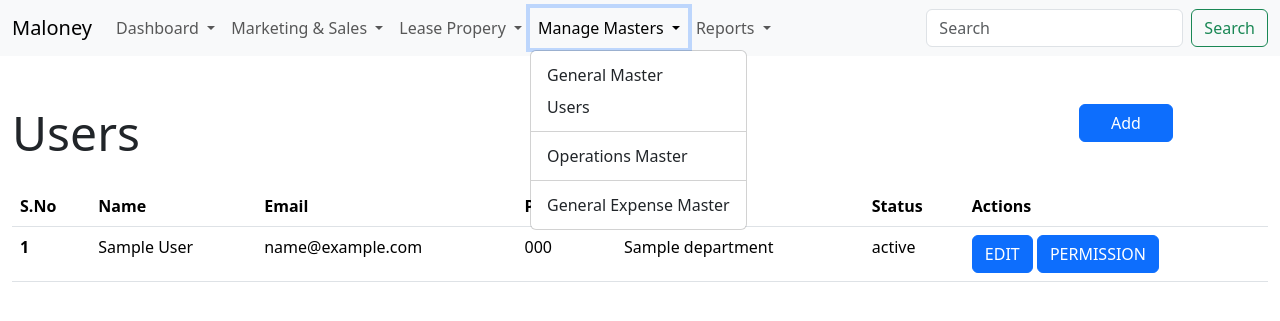
After one commit to Akshunya10/Maloney-CRM, a Django app: page /users/ in a window 1280 px wide, after a click on "Manage Masters". The commit adds this page. Shown: the top 321 px of the page. Run offline with Django 3.2, Linux system fonts and the light colour scheme; tables that the repository leaves empty hold one stand-in row (values such as "Sample post"); some libraries are stand-ins or nearby versions.

Commit message:
user list, list filter

```diff
--- a/maloneyWebApp/authentication/models.py
+++ b/maloneyWebApp/authentication/models.py
@@ -440,6 +440,8 @@ class Department(models.Model):
     class Meta:
         managed = False
         db_table = 'department'
+    def __str__(self):
+        return self.name
 
 
 class DjangoAdminLog(models.Model):
@@ -972,6 +974,8 @@ class Users(models.Model):
     class Meta:
         managed = False
         db_table = 'users'
+    def __str__(self):
+        return self.first_name
 
 
 class Usersession(models.Model):
--- /dev/null
+++ b/maloneyWebApp/authentication/templates/authentication/userlist.html
@@ -0,0 +1,59 @@
+{% extends 'maloneyWebApp/base.html' %}
+{% load lower_filter %}
+
+{% block title %}
+    User List
+{% endblock title %}
+
+{% block content %}
+<div class="container-fluid my-5">
+    <div class="row">
+        <div class="col col-10">
+            <h1 class="display-5">Users</h1>
+        </div>
+        <div class="col ">
+            <a class="btn btn-primary w-50" role="button" >Add</a>
+        </div>
+    </div>
+    <div class="row my-3">
+        <div class="col">
+            <table class="table">
+                <thead>
+                  <tr>
+                    <th scope="col">S.No</th>
+                    <th scope="col">Name</th>
+                    <th scope="col">Email</th>
+                    <th scope="col">Phone</th>
+                    <th scope="col">Department</th>
+                    <th scope="col">Status</th>
+                    <th scope="col">Actions</th>
+
+                  </tr>
+                </thead>
+                <tbody>
+
+                    {% for user in userdata %}
+                    <tr>
+                        <th scope="row">{{forloop.counter}}</th>
+                        <td>{{user.first_name}} {{user.last_name}}</td>
+                        <td>{{user.email}}</td>
+                        <td>{{user.phone}}</td>
+                        <td>{{department|return_item:user.department_id }}</td>
+                        <td>{{user.status}}</td>
+                        <td>
+                            <a class="btn btn-primary" href="#" role="button">EDIT</a>
+                            <a class="btn btn-primary" href="#" role="button">PERMISSION</a>
+                        </td>
+
+                      </tr>
+                    {% endfor %}
+
+
+
+                </tbody>
+              </table>
+        </div>
+    </div>
+</div>
+
+{% endblock content %}
--- /dev/null
+++ b/maloneyWebApp/authentication/urls.py
@@ -0,0 +1,9 @@
+from django.contrib import admin
+from django.urls import path,include
+from . import views
+
+urlpatterns = [
+    path('',views.userlist,name='userlist'),
+    # path('add/',views.useradd,name='useradd'),
+
+]
--- a/maloneyWebApp/authentication/views.py
+++ b/maloneyWebApp/authentication/views.py
@@ -1,3 +1,23 @@
 from django.shortcuts import render
+from .models import *
+# from authentication.forms import UserForm
 
 # Create your views here.
+def userlist(request):
+    context={}
+    departments=Department.objects.all()
+    department=[]
+    for item in departments:
+        department.append(item.name)
+
+    userdata=Users.objects.all()
+    context['userdata']=userdata
+    context['department']=department
+    print('department ',department)
+    return render(request,'authentication/userlist.html',context)
+
+# def useradd(request):
+#     context={}
+#     form=UserForm()
+#     context['form']=form
+#     return render(request,'authentication/userform.html',context)
--- a/maloneyWebApp/maloneyWebApp/settings.py
+++ b/maloneyWebApp/maloneyWebApp/settings.py
@@ -39,7 +39,9 @@ INSTALLED_APPS = [
     'django.contrib.sessions',
     'django.contrib.messages',
     'django.contrib.staticfiles',
-    'authentication'
+    'authentication',
+    'maloneyWebApp',
+    'bootstrap4',
 ]
 
 MIDDLEWARE = [
--- /dev/null
+++ b/maloneyWebApp/maloneyWebApp/templatetags/lower_filter.py
@@ -0,0 +1,10 @@
+from django import template
+
+register = template.Library()
+
+@register.filter
+def return_item(l, i):
+    try:
+        return l[i-1]
+    except:
+        return None
--- a/maloneyWebApp/maloneyWebApp/urls.py
+++ b/maloneyWebApp/maloneyWebApp/urls.py
@@ -20,5 +20,6 @@ from . import views
 urlpatterns = [
     path('admin/', admin.site.urls),
     path('',views.home),
+    path('users/',include('authentication.urls'))
 
 ]
--- a/maloneyWebApp/templates/maloneyWebApp/base.html
+++ b/maloneyWebApp/templates/maloneyWebApp/base.html
@@ -4,7 +4,11 @@
   <head>
     <meta charset="utf-8">
     <meta name="viewport" content="width=device-width, initial-scale=1">
-    <title>Bootstrap demo</title>
+    <title>Maloney|
+    {% block title %}
+
+    {% endblock title %}
+      </title>
     <link rel="stylesheet" href="https://pro.fontawesome.com/releases/v5.10.0/css/all.css" integrity="sha384-AYmEC3Yw5cVb3ZcuHtOA93w35dYTsvhLPVnYs9eStHfGJvOvKxVfELGroGkvsg+p" crossorigin="anonymous"/>
 	<link rel="stylesheet"  href="{% static 'maloneyWebApp/css/bootstrap.css' %}">
 </head>
@@ -13,7 +17,15 @@
       {% include 'maloneyWebApp/nav.html' %}
     </header>
 
-    <h1>Hello, world!</h1>
+
+    {% block content %}
+
+    {% endblock content %}
+
+    {% block footer %}
+
+    {% endblock footer %}
+
 
 
 
--- a/maloneyWebApp/templates/maloneyWebApp/nav.html
+++ b/maloneyWebApp/templates/maloneyWebApp/nav.html
@@ -46,10 +46,14 @@
               Manage Masters
             </a>
             <ul class="dropdown-menu">
-              <li><a class="dropdown-item" href="#">Master option</a></li>
-              <li><a class="dropdown-item" href="#">Master option</a></li>
+              <li><a class="dropdown-item" href="#">General Master</a></li>
+              <li><a class="dropdown-item" href="#">Users</a></li>
+
+
               <li><hr class="dropdown-divider"></li>
-              <li><a class="dropdown-item" href="#">Master option</a></li>
+              <li><a class="dropdown-item" href="#">Operations Master</a></li>
+              <li><hr class="dropdown-divider"></li>
+              <li><a class="dropdown-item" href="#">General Expense Master</a></li>
             </ul>
           </li>
           <li class="nav-item dropdown">
```
Also changed, not shown: maloneyWebApp/authentication/forms.py (added, +13 -0 lines), maloneyWebApp/authentication/templates/authentication/userform.html (added, +16 -0 lines), maloneyWebApp/maloneyWebApp/templatetags/__init__.py (added).
